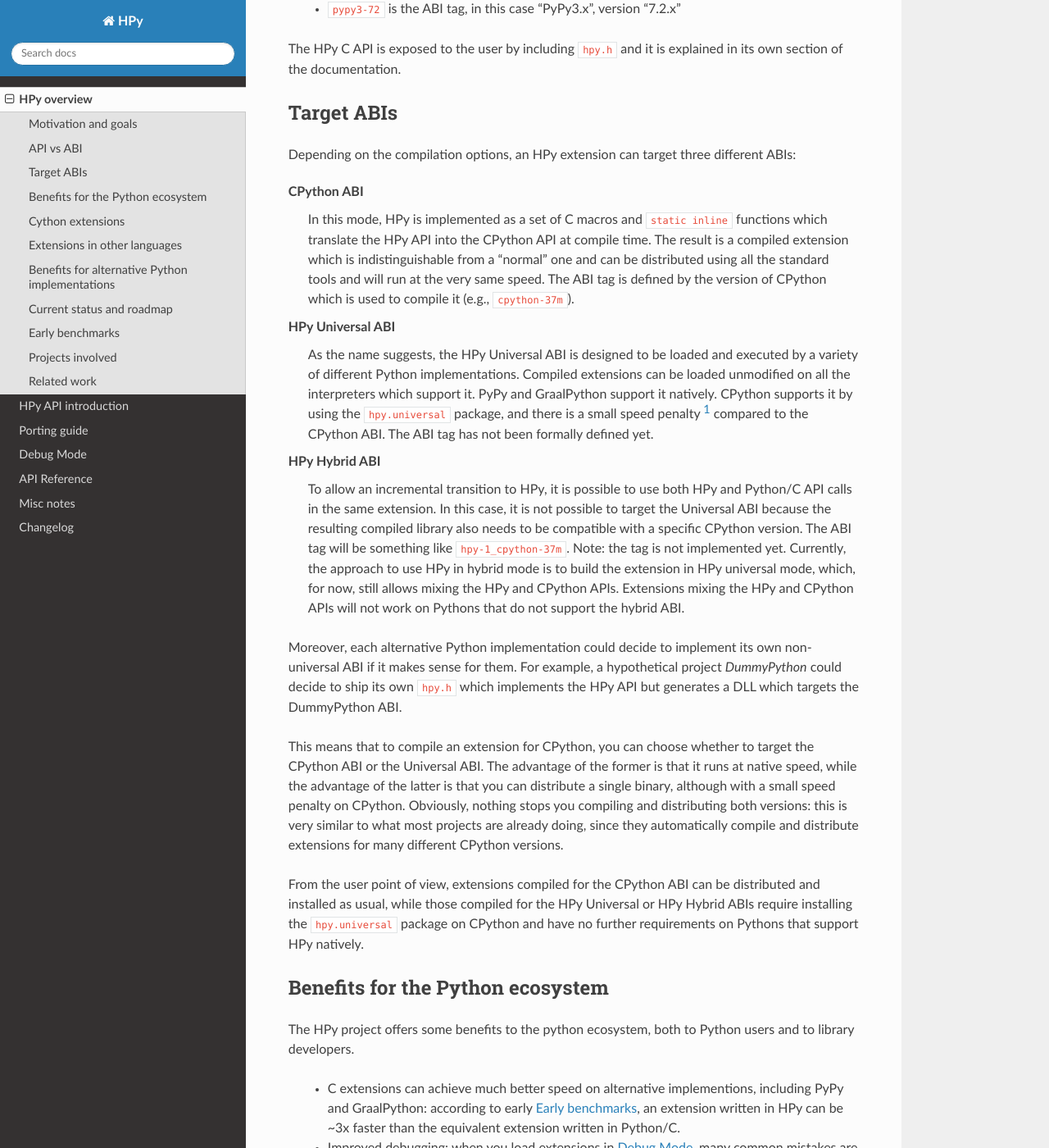
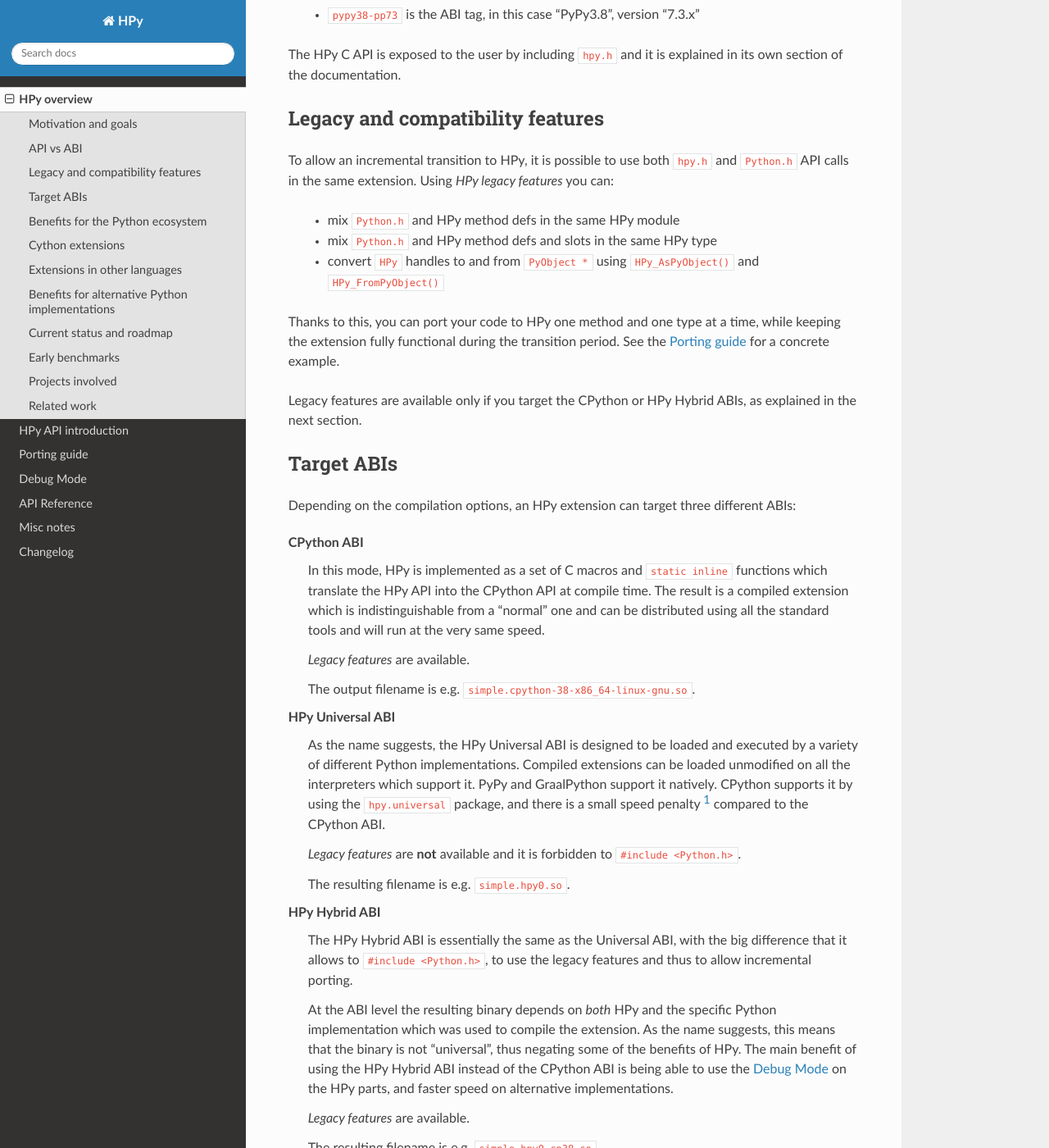
Before and after one commit to hpyproject/hpy, a Sphinx documentation site: the page built from docs/overview.rst, in a window 1280 px wide and 1400 px high, scrolled down 2202 px. Shown: the whole window at 82% size. Built offline with Sphinx 7.4.7 and the Read the Docs theme 2.0.0, drawn with Linux system fonts in a browser that asks for light colours; some of the changed text lies outside the part shown.

Commit message:
improve the docs and document the new hybrid ABI

```diff
--- a/docs/overview.rst
+++ b/docs/overview.rst
@@ -37,7 +37,7 @@
 
 Performance on CPython
   HPy is usable on CPython from day 1 with no performance impact compared to
-  the existing Python/C API.
+  the existing ``Python.h`` API.
 
 
 Incremental adoption
@@ -48,7 +48,7 @@
 Easy migration
   It should be easy to migrate existing C extensions to HPy. Thanks to an
   appropriate and regular naming convention it should be obvious what the
-  HPy equivalent of any existing Python/C API is. When a perfect replacement
+  HPy equivalent of any existing ``Python.h`` API is. When a perfect replacement
   does not exist, the documentation explains what the alternative options are.
 
 
@@ -61,7 +61,7 @@
 
 Simplicity
   The HPy API aims to be smaller and easier to study/use/manage than the
-  existing Python/C API. Sometimes there is a trade-off between this goal and
+  existing ``Python.h`` API. Sometimes there is a trade-off between this goal and
   the others above, in particular *Performance on CPython* and *Easy migration*.
   The general approach is to have an API which is "as simple as possible" while
   not violating the other goals.
@@ -102,21 +102,44 @@
 filename of the compiled extension should contain the *ABI tag* to specify
 what the target ABI is. For example, if you compile an extension called
 ``simple.c`` on CPython 3.7, you get a DLL called
-``simple.cpython-37m-x86_64-linux-gnu.so``:
+``simple.cpython-38-x86_64-linux-gnu.so``:
 
-  - ``cpython-37m`` is the ABI tag, in this case CPython 3.7
+  - ``cpython-38`` is the ABI tag, in this case CPython 3.8
 
   - ``x86_64`` is the CPU architecture
 
   - ``linux-gnu`` is the operating system
 
 The same source code compiled on PyPy3.6 7.2.0 results in a file called
-``simple.pypy3-72-x86_64-linux-gnu.so``:
+``simple.pypy38-pp73-x86_64-linux-gnu.so``:
 
-  - ``pypy3-72`` is the ABI tag, in this case "PyPy3.x", version "7.2.x"
+  - ``pypy38-pp73`` is the ABI tag, in this case "PyPy3.8", version "7.3.x"
 
 The HPy C API is exposed to the user by including ``hpy.h`` and it is
 explained in its own section of the documentation.
+
+
+Legacy and compatibility features
+---------------------------------
+
+To allow an incremental transition to HPy, it is possible to use both
+``hpy.h`` and ``Python.h`` API calls in the same extension.  Using *HPy legacy
+features* you can:
+
+  - mix ``Python.h`` and HPy method defs in the same HPy module
+
+  - mix ``Python.h`` and HPy method defs and slots in the same HPy type
+
+  - convert ``HPy`` handles to and from ``PyObject *`` using
+    ``HPy_AsPyObject()`` and ``HPy_FromPyObject()``
+
+
+Thanks to this, you can port your code to HPy one method and one type at a
+time, while keeping the extension fully functional during the transition
+period. See the :ref:`porting-guide:Porting guide` for a concrete example.
+
+Legacy features are available only if you target the CPython or HPy Hybrid
+ABIs, as explained in the next section.
 
 
 .. _hpy-target-abis:
@@ -134,8 +157,12 @@
       functions which translate the HPy API into the CPython API at compile
       time. The result is a compiled extension which is indistinguishable from a
       "normal" one and can be distributed using all the standard tools and will
-      run at the very same speed. The ABI tag is defined by the version of CPython
-      which is used to compile it (e.g., ``cpython-37m``).
+      run at the very same speed.
+
+      *Legacy features* are available.
+
+      The output filename is e.g. ``simple.cpython-38-x86_64-linux-gnu.so``.
+
 
     HPy Universal ABI
       As the name suggests, the HPy Universal ABI is designed to be loaded and
@@ -143,18 +170,30 @@
       extensions can be loaded unmodified on all the interpreters which support
       it. PyPy and GraalPython support it natively. CPython supports it by using the
       ``hpy.universal`` package, and there is a small speed penalty [#f1]_ compared to
-      the CPython ABI. The ABI tag has not been formally defined yet.
+      the CPython ABI.
+
+      *Legacy features* are **not** available and it is forbidden to ``#include <Python.h>``.
+
+      The resulting filename is e.g. ``simple.hpy0.so``.
 
     HPy Hybrid ABI
-      To allow an incremental transition to HPy, it is possible to use both HPy
-      and Python/C API calls in the same extension. In this case, it is not
-      possible to target the Universal ABI because the resulting compiled library
-      also needs to be compatible with a specific CPython version. The ABI tag
-      will be something like ``hpy-1_cpython-37m``. Note: the tag is not implemented
-      yet. Currently, the approach to use HPy in hybrid mode is to build the extension
-      in HPy universal mode, which, for now, still allows mixing the HPy and CPython APIs.
-      Extensions mixing the HPy and CPython APIs will not work on Pythons that do not
-      support the hybrid ABI.
+
+      The HPy Hybrid ABI is essentially the same as the Universal ABI, with
+      the big difference that it allows to ``#include <Python.h>``, to use the
+      legacy features and thus to allow incremental porting.
+
+      At the ABI level the resulting binary depends on *both* HPy and the
+      specific Python implementation which was used to compile the extension.
+      As the name suggests, this means that the binary is not "universal",
+      thus negating some of the benefits of HPy.  The main benefit of using
+      the HPy Hybrid ABI instead of the CPython ABI is being able to use the
+      :ref:`debug-mode:Debug mode` on the HPy parts, and faster speed on
+      alternative implementations.
+
+      *Legacy features* are available.
+
+      The resulting filename is e.g. ``simple.hpy0-cp38.so``.
+
 
 Moreover, each alternative Python implementation could decide to implement its
 own non-universal ABI if it makes sense for them. For example, a hypothetical
@@ -185,7 +224,7 @@
   - C extensions can achieve much better speed on alternative implementions,
     including PyPy and GraalPython: according to early :ref:`benchmarks`, an
     extension written in HPy can be ~3x faster than the equivalent extension
-    written in Python/C.
+    written using ``Python.h``.
   - Improved debugging: when you load extensions in :ref:`debug-mode:debug mode`,
     many common mistakes are checked and reported automatically.
   - Universal binaries: libraries can choose to distribute only Universal ABI
@@ -209,7 +248,7 @@
 
 If you use Cython, you can't use HPy directly. There is a
 `work in progress <https://github.com/cython/cython/pull/4490>`_ to
-add Cython backend which emits HPy code instead of Python/C code: once this is
+add Cython backend which emits HPy code instead of using ``Python.h`` code: once this is
 done, you will get the benefits of HPy automatically.
 
 
@@ -230,7 +269,7 @@
 -----------------------------------------------
 
 If you are writing an alternative Python implementation, there is a good
-chance that you already know how painful it is to support the Python/C API.
+chance that you already know how painful it is to support the ``Python.h`` API.
 HPy is designed to be both faster and easier to implement!
 
 You have two choices:
@@ -293,12 +332,12 @@
 public. In particular, the following features are on our roadmap but have not
 been implemented yet:
 
-  - many of the original Python/C functions have not been ported to
+  - many of the original ``Python.h`` functions have not been ported to
     HPy yet. Porting most of them is straightforward, so for now the priority
     is to test HPy with real-world Python packages and primarily resolve the
     "hard" features to prove that the HPy approach works.
 
-  - add C-level module state to complement the `HPyGlobal` approach. While `HPyGlobal`
+  - add C-level module state to complement the ``HPyGlobal`` approach. While ``HPyGlobal``
     is easier to use, it will make the migration simpler for existing extensions that
     use CPython module state.
 
@@ -350,7 +389,7 @@
 -----------------
 
 HPy was born during EuroPython 2019, were a small group of people started to
-discuss the problems of the Python/C API and how it would be nice to
+discuss the problems of the ``Python.h`` API and how it would be nice to
 have a way to fix them.  Since then, it has gathered the attention and interest
 of people who are involved in many projects within the Python ecosystem.  The
 following is a (probably incomplete) list of projects whose core developers
@@ -375,7 +414,7 @@
 Related work
 -------------
 
-A partial list of alternative implementations which offer a Python/C
+A partial list of alternative implementations which offer a ``Python.h``
 compatibility layer include:
 
   - `PyPy <https://doc.pypy.org/en/latest/faq.html#do-cpython-extension-modules-work-with-pypy>`_
```
Also changed, not shown: other parts of docs/overview.rst (+4 -4 lines).
